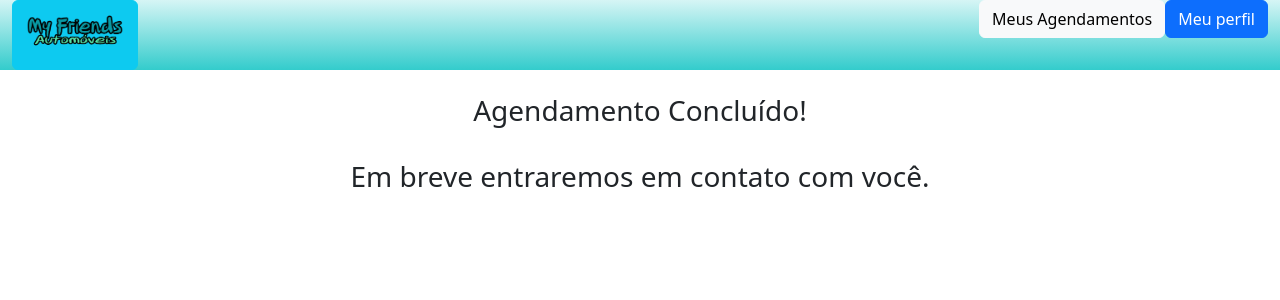
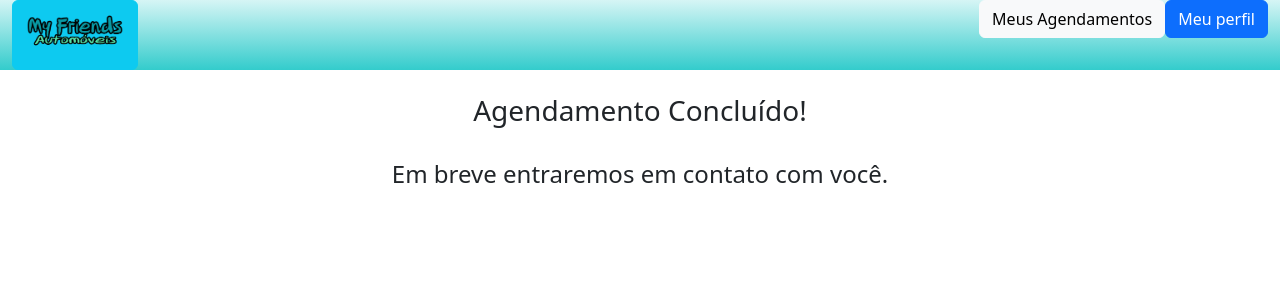
Before and after one commit to dsm-cefet-rj/trabalho-integrado-2023-2-psw-grupo-9-23-2, a React (Vite) app in the folder Frontend/: page /AgendConcl in a window 1280 px wide. Shown: the top 300 px of the page. Built offline with nearby package versions, Linux system fonts and the light colour scheme.

Commit message:
Mudança na div do agendamento

```diff
--- a/Frontend/src/JavaScr/agendamento/AgendConcl.jsx
+++ b/Frontend/src/JavaScr/agendamento/AgendConcl.jsx
@@ -11,7 +11,7 @@ export default function AgendConcl() {
             <br></br>
             <h3>Agendamento Concluído!</h3>
             <br></br>
-            <h3>Em breve entraremos em contato com você.</h3>
+            <h4>Em breve entraremos em contato com você.</h4>
           </div>
         </div>
 
```
